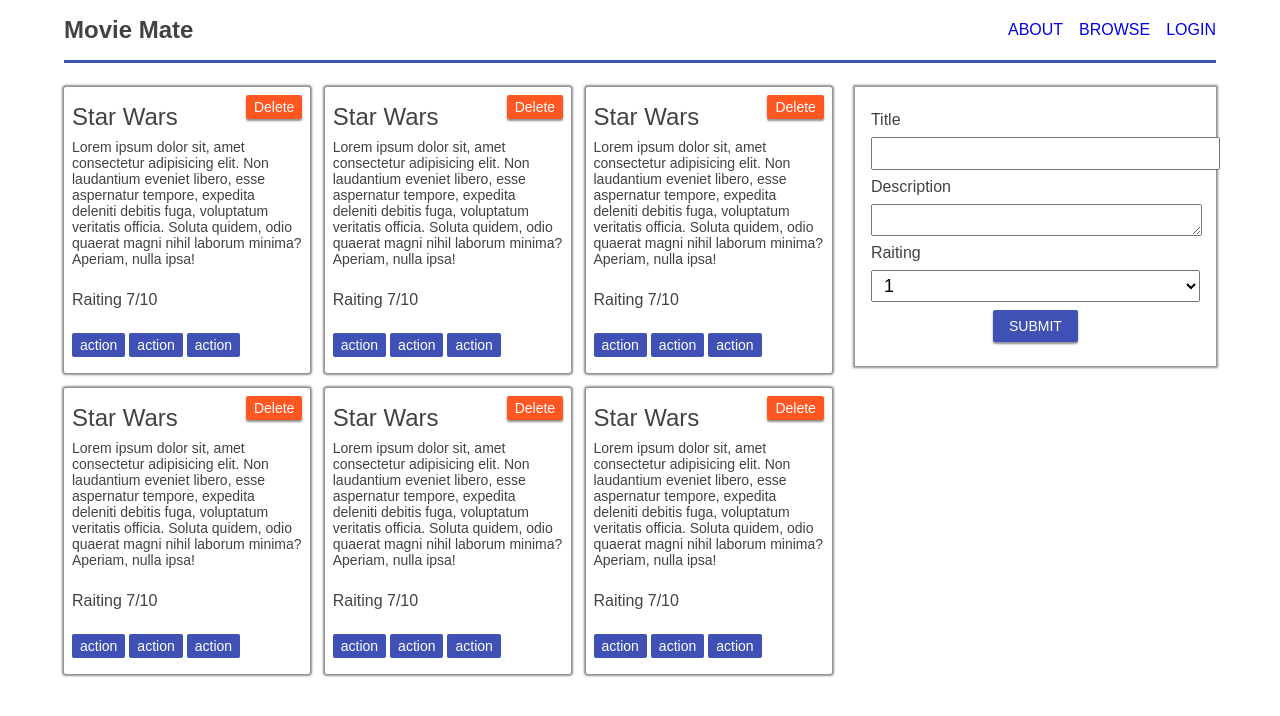
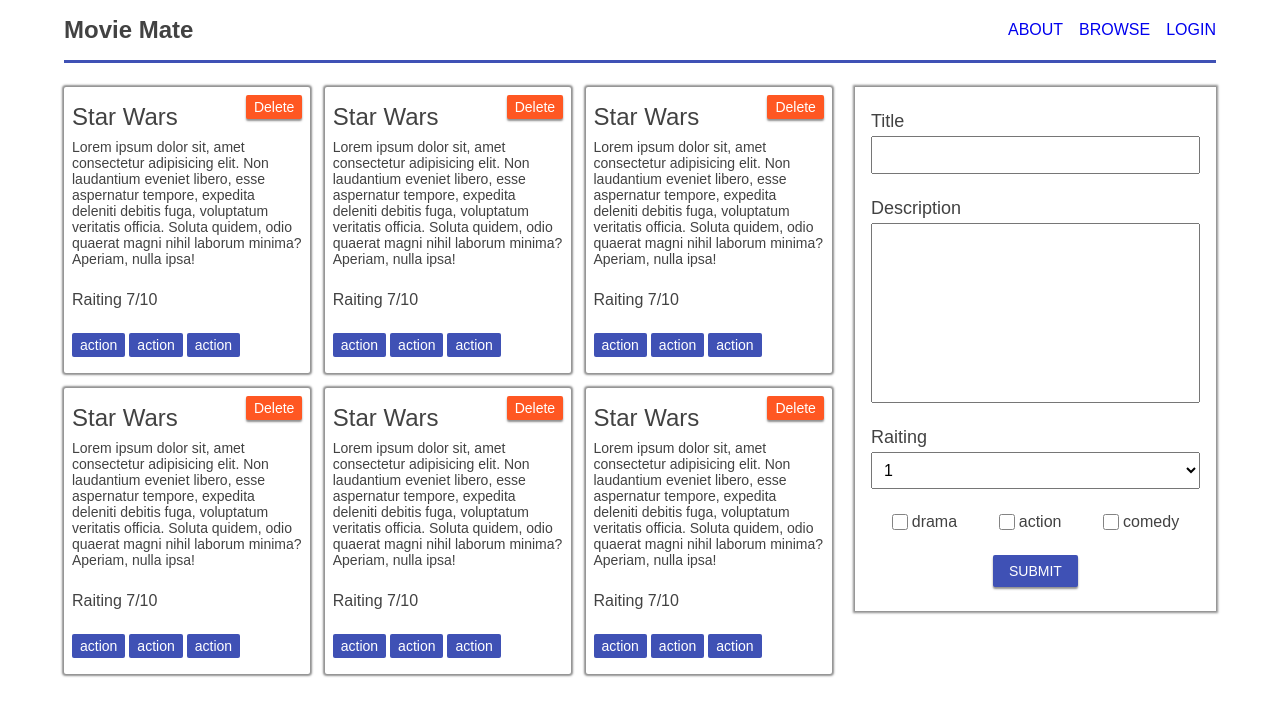
Before and after one commit to PatyaiKasha/Movie-Mate-React-SPA, a React (Create React App) app: page / in a window 1280 px wide. Shown: the top 716 px of the page. Built offline with nearby package versions, Linux system fonts and the light colour scheme.

Commit message:
widering and refactoring MovieForm

```diff
--- a/src/components/MovieForm/MovieForm.css
+++ b/src/components/MovieForm/MovieForm.css
@@ -5,28 +5,48 @@
   padding: 24px 16px;
   margin-left: 2%;
   box-shadow: 0 0 2px 2px rgba(33, 33, 33, 0.5);
+  color: #424242;
 }
-p {
-  color: #424242;
+
+.MovieForm__lable {
+  display: flex;
+  flex-direction: column;
+  box-sizing: border-box;
+  font-size: 18px;
+  margin-bottom: 24px;
 }
 
 .MovieForm__Title,
 .MovieForm__Descr,
 .Raiting {
-  display: block;
-  width: 100%;
-  align-items: stretch;
-  margin: 8px 0;
+  font-size: 16px;
+  box-sizing: border-box;
+  padding: 8px;
+  margin-top: 4px;
 }
 
-.MovieForm__Title {
-  font-size: 18px;
+.MovieForm__Descr {
+  min-height: 180px;
+  resize: none;
 }
 
-.MovieForm__Title,
-.Raiting {
-  padding: 4px 8px;
-  font-size: 18px;
+.MovieGenre {
+  display: flex;
+  justify-content: space-around;
+  font-size: 16px;
+}
+
+.MovieGenre label {
+  display: flex;
+  align-items: center;
+}
+
+.MovieGenre input {
+  width: 16px;
+  height: 16px;
+  opacity: 0.9;
+  cursor: pointer;
+  margin-right: 4px;
 }
 
 .MovieForm__btn {
--- a/src/components/MovieForm/MovieForm.jsx
+++ b/src/components/MovieForm/MovieForm.jsx
@@ -3,39 +3,60 @@
 
 const Title = props => {
   return (
-    <div>
-      <p>Title</p>
+    <label className="MovieForm__lable" htmlFor="">
+      Title
       <input className="MovieForm__Title" type="text" />
-    </div>
+    </label>
   );
 };
 
 const Descr = props => {
   return (
-    <div>
-      <p>Description</p>
+    <label className="MovieForm__lable" htmlFor="">
+      Description
       <textarea className="MovieForm__Descr" type="text" />
-    </div>
+    </label>
   );
 };
 
 const Raiting = props => {
   return (
-    <div>
+    <label className="MovieForm__lable" htmlFor="">
       <p>Raiting</p>
       <select className="Raiting" name="raiting">
         <option value="1">1</option>
-        <option value="1">2</option>
-        <option value="1">3</option>
-        <option value="1">4</option>
-        <option value="1">5</option>
-        <option value="1">6</option>
-        <option value="1">7</option>
-        <option value="1">8</option>
-        <option value="1">9</option>
-        <option value="1">10</option>
+        <option value="2">2</option>
+        <option value="3">3</option>
+        <option value="4">4</option>
+        <option value="5">5</option>
+        <option value="6">6</option>
+        <option value="7">7</option>
+        <option value="8">8</option>
+        <option value="9">9</option>
+        <option value="10">10</option>
       </select>
-    </div>
+    </label>
+  );
+};
+
+const Genres = props => {
+  return (
+    <label className="MovieForm__lable" htmlFor="">
+      <div className="MovieGenre">
+        <label htmlFor="">
+          <input type="checkbox" name="drama" />
+          drama
+        </label>
+        <label htmlFor="">
+          <input type="checkbox" name="action" />
+          action
+        </label>
+        <label htmlFor="">
+          <input type="checkbox" name="comedy" />
+          comedy
+        </label>
+      </div>
+    </label>
   );
 };
 
@@ -50,6 +71,7 @@
         <Title />
         <Descr />
         <Raiting />
+        <Genres />
         <Btn />
       </div>
     );
```
Also changed, not shown: src/components/MovieCard/MovieCard.jsx (+8 -3 lines).
